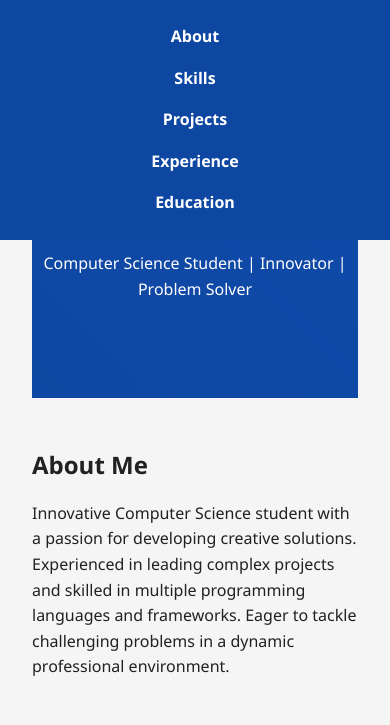
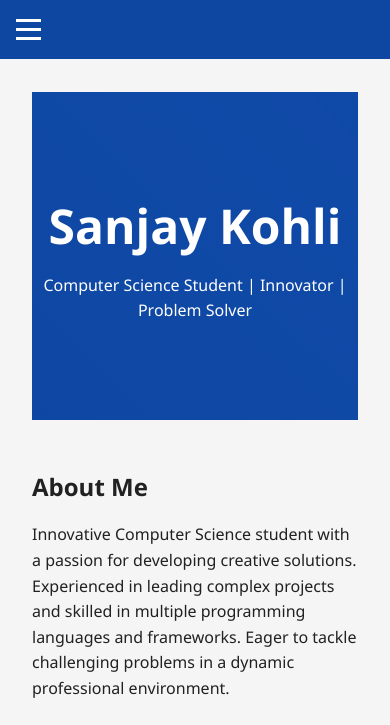
Before and after one commit to sanjaykohli/Digital_Portfolio, a plain HTML site: page index.html in a window 390 px wide. Shown: the top 725 px of the page. Drawn offline with Linux system fonts and the light colour scheme.

Commit message:
Update index.html

```diff
--- a/index.html
+++ b/index.html
@@ -35,30 +35,47 @@
             top: 0;
             z-index: 1000;
             transition: background-color 0.3s ease;
+            display: flex;
+            justify-content: space-between;
+            align-items: center;
         }
 
         header:hover {
             background-color: var(--secondary-color);
         }
 
-        nav ul {
+        .menu-toggle {
+            display: none;
+            flex-direction: column;
+            cursor: pointer;
+        }
+
+        .menu-toggle .bar {
+            width: 25px;
+            height: 3px;
+            background-color: white;
+            margin: 3px 0;
+            transition: 0.4s;
+        }
+
+        .nav-list {
             display: flex;
             justify-content: center;
             list-style-type: none;
         }
 
-        nav ul li {
+        .nav-list li {
             margin: 0 1rem;
         }
 
-        nav ul li a {
+        .nav-list li a {
             color: white;
             text-decoration: none;
             font-weight: bold;
             transition: color 0.3s ease;
         }
 
-        nav ul li a:hover {
+        .nav-list li a:hover {
             color: var(--accent-color);
         }
 
@@ -169,17 +186,32 @@
         }
 
         @media (max-width: 768px) {
-            nav ul {
+            .menu-toggle {
+                display: flex;
+            }
+
+            .nav-list {
+                position: fixed;
+                top: 60px;
+                left: 0;
+                right: 0;
+                background-color: var(--primary-color);
                 flex-direction: column;
                 align-items: center;
+                display: none;
+                width: 100%;
             }
 
-            nav ul li {
-                margin: 0.5rem 0;
+            .nav-list.active {
+                display: flex;
             }
 
-            #hero h1 {
-                font-size: 2rem;
+            .nav-list li {
+                margin: 1rem 0;
+            }
+
+            #hero {
+                margin-top: 60px; /* Adjust based on header height */
             }
         }
     </style>
@@ -187,7 +219,12 @@
 <body>
     <header>
         <nav>
-            <ul>
+            <div class="menu-toggle" id="mobile-menu">
+                <span class="bar"></span>
+                <span class="bar"></span>
+                <span class="bar"></span>
+            </div>
+            <ul class="nav-list">
                 <li><a href="#about">About</a></li>
                 <li><a href="#skills">Skills</a></li>
                 <li><a href="#projects">Projects</a></li>
@@ -264,14 +301,14 @@
     </main>
 
     <footer>
-        <p>&copy; 2024 Sanjay Kohli. All rights reserved.</p>
+                <p>&copy; 2024 Sanjay Kohli. All rights reserved.</p>
     </footer>
 
     <script>
         document.addEventListener('DOMContentLoaded', function() {
             // Smooth scrolling for navigation links
             document.querySelectorAll('a[href^="#"]').forEach(anchor => {
-                anchor.addEventListener('click', function (e) {
+                anchor.addEventListener('click', function(e) {
                     e.preventDefault();
                     document.querySelector(this.getAttribute('href')).scrollIntoView({
                         behavior: 'smooth'
@@ -303,6 +340,14 @@
                     item.style.transform = 'translateY(0)';
                 }, index * 100);
             });
+
+            // Mobile menu toggle
+            const mobileMenu = document.getElementById('mobile-menu');
+            const navList = document.querySelector('.nav-list');
+
+            mobileMenu.addEventListener('click', () => {
+                navList.classList.toggle('active');
+            });
         });
     </script>
 </body>
```
